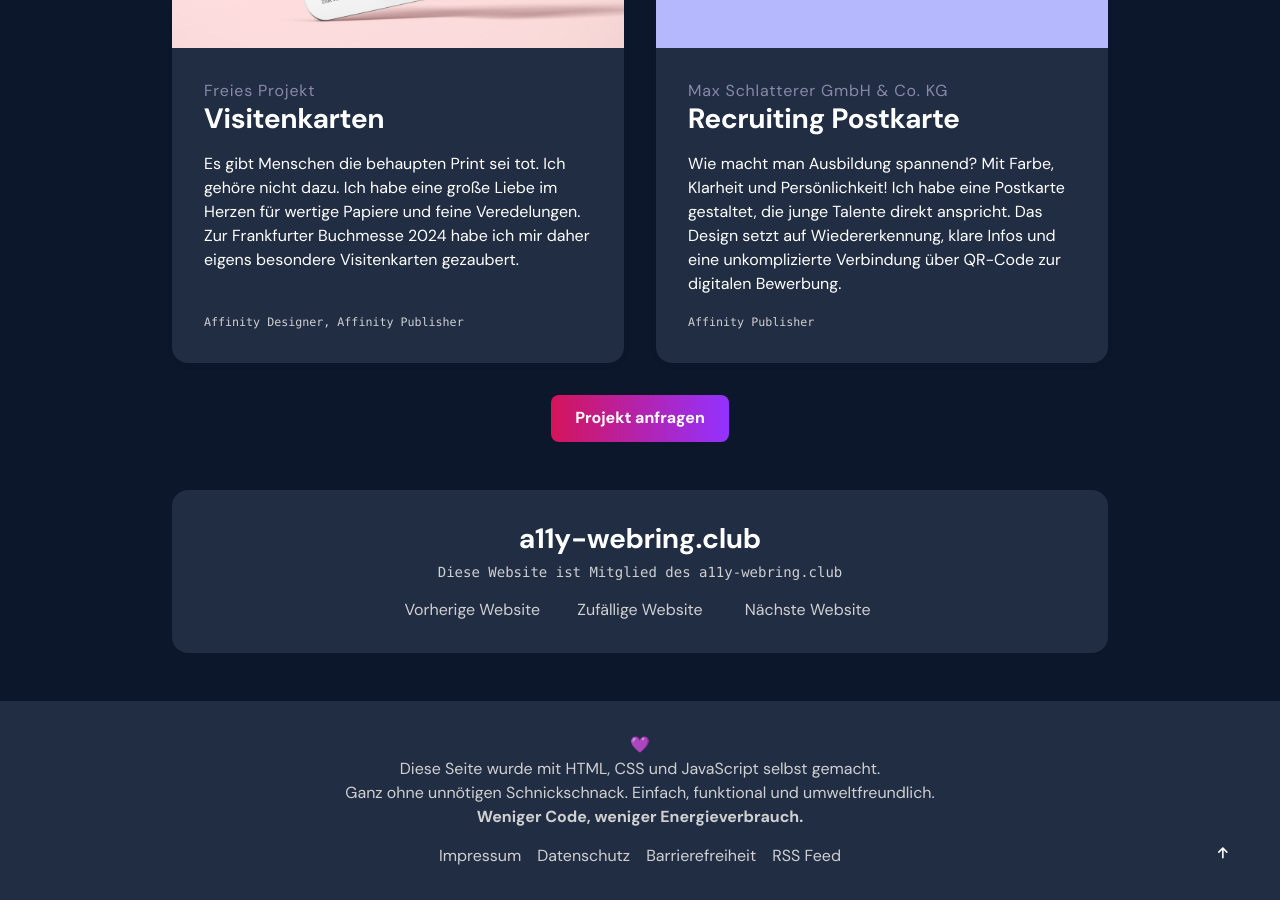
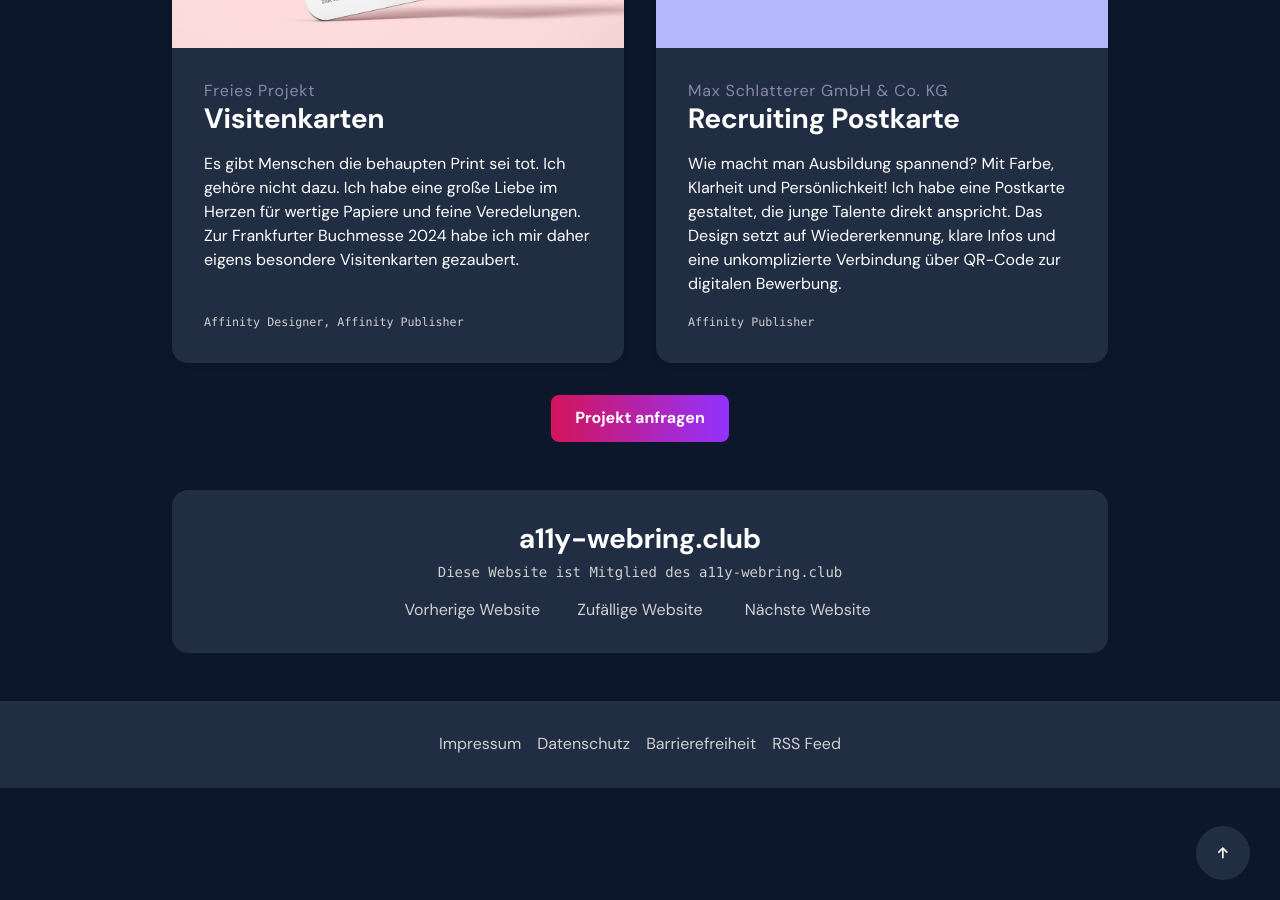
Before and after one commit to enaaacode/annabelle-feiler.github.io, a Jekyll site: the page built from projekte.html, in a window 1280 px wide and 900 px high, scrolled down 2722 px. Built offline with Jekyll 4.4.1, drawn with Linux system fonts in a browser that asks for light colours; some of the changed text lies outside the part shown.

Commit message:
Update footer, blog, and project page content
Removed the claim paragraph from the footer for a cleaner layout, eliminated an unused div in the blog page, and renamed the heading from 'Lieblingsprojekte' to 'Projekte' for consistency.

```diff
--- a/_includes/footer.html
+++ b/_includes/footer.html
@@ -1,16 +1,5 @@
 <footer class="site-footer">
   <div class="site-footer__inner">
-    <p class="site-footer__claim">
-      💜
-      <br />
-      Diese Seite wurde mit HTML, CSS und JavaScript selbst gemacht.
-      <br />
-      Ganz ohne unnötigen Schnickschnack. Einfach, funktional und
-      umweltfreundlich.
-      <br />
-      <strong>Weniger Code, weniger Energieverbrauch.</strong>
-    </p>
-
     <div class="site-footer__meta--links">
       <a href="/impressum.html" class="site-footer__link">Impressum</a>
       <a href="/datenschutz.html" class="site-footer__link">Datenschutz</a>
--- a/blog.html
+++ b/blog.html
@@ -33,7 +33,7 @@ description: Hier schreibe ich über Design, Code und den ganz normalen Wahnsinn
               Lesedauer: {{ minutes }} Min {% endif %}
             </small>
           </div>
-          <div class="blog-grid--element-lesezeit code-style"></div>
+
         </div>
       </div>
     </a>
--- a/projekte.html
+++ b/projekte.html
@@ -6,7 +6,7 @@ description: Strukturverliebt, code-affin und überzeugte Verfechterin menschzen
 
 <div class="contentsite">
   <div class="heading">
-    <h1>Lieblingsprojekte</h1>
+    <h1>Projekte</h1>
   </div>
 
   <section class="projekte">
```
